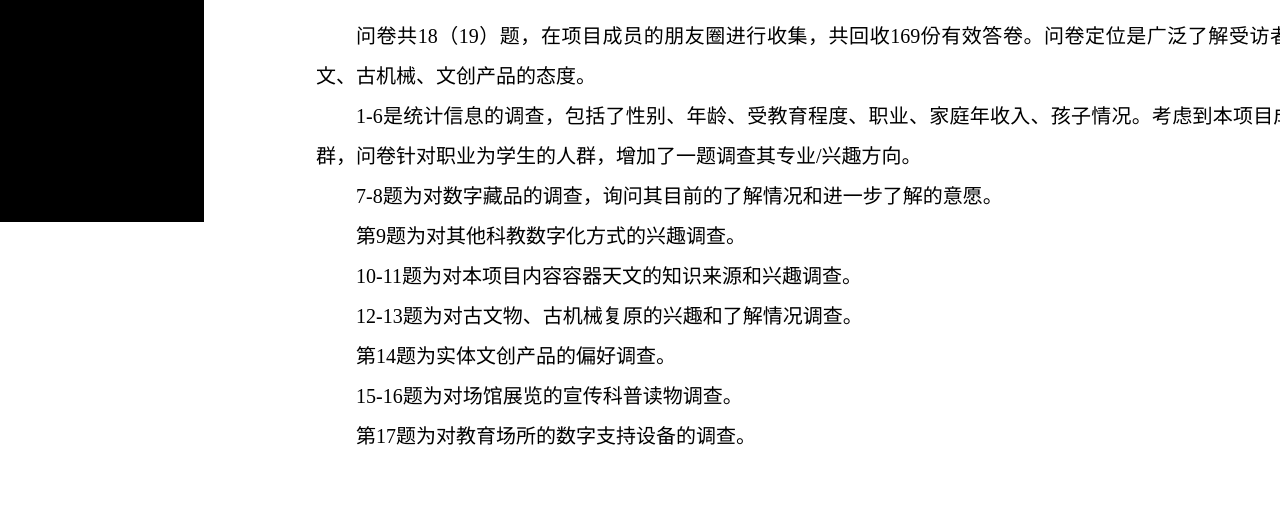
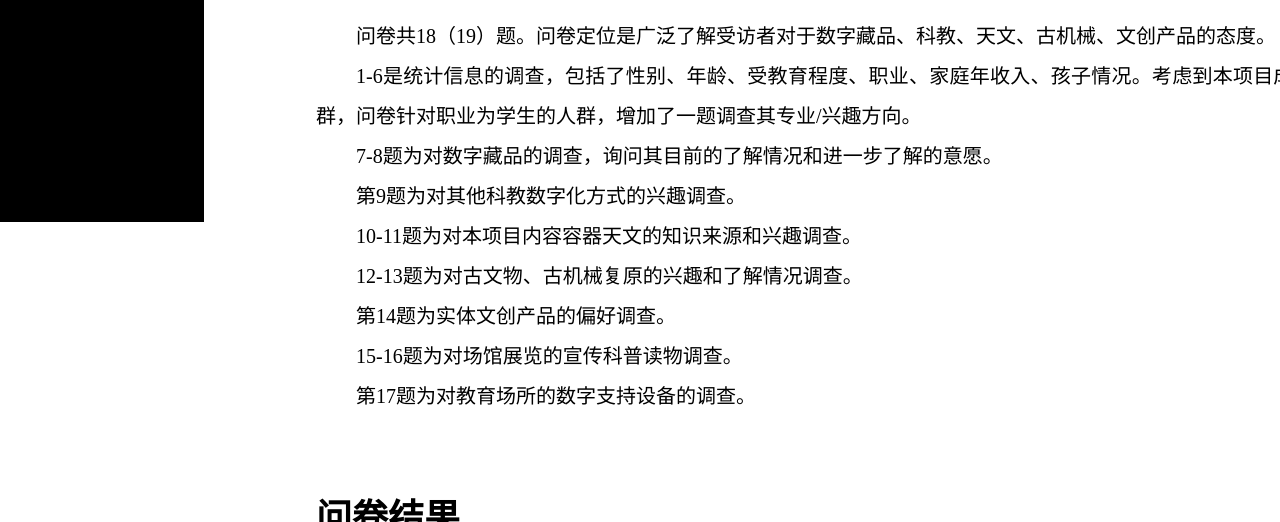
Before and after one commit to CapsuleCatt/DDesignees, a plain HTML site: page research.html in a window 1280 px wide. Shown: the part 578-1100 px from the top of the page. Drawn offline with Linux system fonts and the light colour scheme.

Commit message:
Add files via upload

```diff
--- a/research.html
+++ b/research.html
@@ -67,7 +67,7 @@
                         <a name="m1"></a>
                         <p><br/></p>
                         <h1>问卷定位</h1>
-                        <p>问卷共18（19）题，在项目成员的朋友圈进行收集，共回收169份有效答卷。问卷定位是广泛了解受访者对于数字藏品、科教、天文、古机械、文创产品的态度。</p>
+                        <p>问卷共18（19）题。问卷定位是广泛了解受访者对于数字藏品、科教、天文、古机械、文创产品的态度。</p>
                         <p>1-6是统计信息的调查，包括了性别、年龄、受教育程度、职业、家庭年收入、孩子情况。考虑到本项目成员身边人多为90、00后人群，问卷针对职业为学生的人群，增加了一题调查其专业/兴趣方向。</p>
                         <p>7-8题为对数字藏品的调查，询问其目前的了解情况和进一步了解的意愿。</p>
                         <p>第9题为对其他科教数字化方式的兴趣调查。</p>
```
